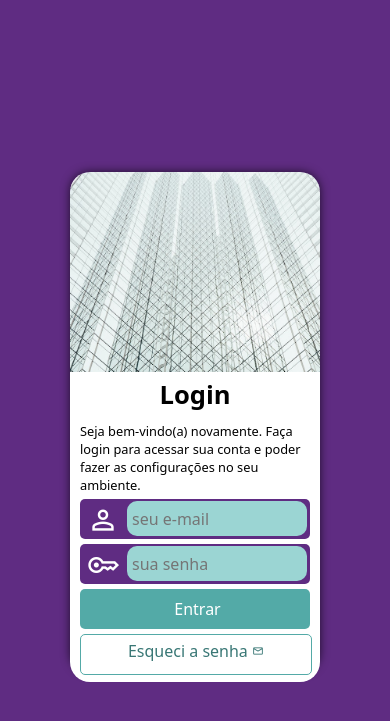
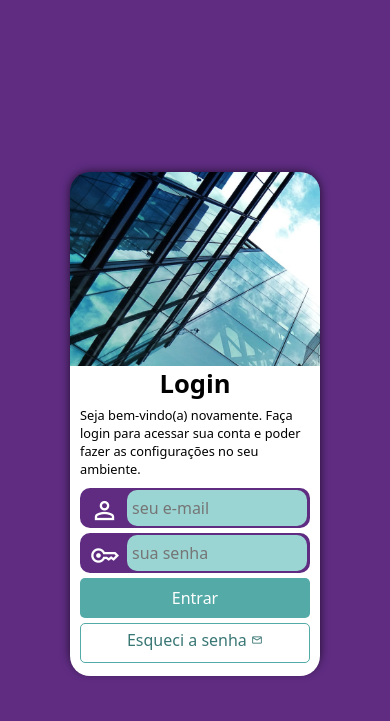
Before and after one commit to marioander/projeto-login, a PHP site: page / in a window 390 px wide. Shown: the top 721 px of the page. Run offline with PHP 8.4, Linux system fonts and the light colour scheme.

Commit message:
Concluí a versão para tablets

```diff
--- a/estilos/style.css
+++ b/estilos/style.css
@@ -11,6 +11,7 @@
     font-family: system-ui, -apple-system, BlinkMacSystemFont, 'Segoe UI', Roboto, Oxygen, Ubuntu, Cantarell, 'Open Sans', 'Helvetica Neue', sans-serif;
 }
 
+
 html, body {
     background-color: #5f2c82;
 }
@@ -18,7 +19,6 @@ html, body {
 h1 {
     text-align: center;
     font-size: 1.6em;
-    padding: 5px;
 }
 
 main > p {
@@ -42,7 +42,7 @@ iframe {
 main {
     position: absolute;
     top: 50%;
-    margin-top: -50px;
+    margin-top: -56px;
     left: 50%;
     margin-left: -125px;
     width: 250px;
@@ -52,91 +52,97 @@ main {
 }
 
 form {
-    height: 190px;
+    width: 100%;
+    height: auto;
 }
 
-#person {
-    font-size: 2em;
-    padding-top: 5px;
-    padding-left: 2px;
-
+.divs {
+    color: white;
+    background-color: #5f2c82;
+    margin: 5px 10px 0px 10px;
+    border-radius: 10px;
+    height: 40px;
 }
 
-input {
+#icones {
+    font-size: 29px;
+    padding-top: 8px;
+    padding-left: 10px;
+    text-align: center;
+}
+
+#idemail {
+    position: absolute;
     border-radius: 10px;
     border: none;
     background-color: #9bd5d3;
-    height: 35px;
+    height: 36px;
+    width: 175px;
+    margin-top: 2px;
     margin-left: 8px;
-    margin-top: 2px;
-    width: 175px;
-    position: absolute;
+    padding-left: 5px;
     font-size: 16px;
-    padding-left: 5px;
 }
 
-input:focus {
+#idemail:focus {
     background-color: white;
 }
 
-.pemail {
-    color: white;
-    background-color: #5f2c82;
-    margin: 0px 10px 0px 10px;
+#idsenha {
+    position: absolute;
+    border-radius: 10px;
+    border: none;
+    background-color: #9bd5d3;
+    height: 36px;
+    width: 175px;
+    margin-top: 2px;
+    margin-left: 8px;
     padding-left: 5px;
-    border-radius: 5px;
-    height: 40px;
+    font-size: 16px;
 }
 
-.psenha {
-    color: white;
-    background-color: #5f2c82;
-    margin: 5px 10px 0px 10px;
-    padding-left: 5px;
-    border-radius: 5px;
-    height: 40px;
+#idsenha:focus {
+    background-color: white;
 }
-
 
 #identrar {
     height: 40px;
+    width: calc(100% - 20px);
     color: white;
     background-color: #53aaa7;
     margin: 5px 10px 0px 10px;
-    width: 230px;
     border-radius: 5px;
     border: none;
     font-size: 1em;
+    display: block;
+    cursor: pointer;
 }
 
 #identrar:hover {
     background-color: #397775;
-    cursor: pointer;
+
 }
 
-#idesqueci {
+.divesqueci {
+    background-color: white;
+    margin: 5px 10px 0px 10px;
+    border-radius: 5px;
+    border: 1px solid #53aaa7;
+    height: 38px;
     text-align: center;
-    height: 39px;
-    color: #397775;
-    background-color: white;
-    width: 230px;
-    border-radius: 5px;
     font-size: 1em;
-    margin: 50px 10px 0px 10px;
-    border: 1px solid #53aaa7;
-    position: absolute;
 }
 
-#idesqueci:hover {
-    background-color: #5fc1be;
+.divesqueci:hover {
+    background-color: #6ad3d0;
 }
 
-#mail {
+a {
+    color: #397775;
+    text-decoration: none;
+}
+
+#iconemail {
     font-size: 12px;
     padding-top: 10px;
-
  }
-
-a {
-    text-decoration: none;
-}
--- a/index.html
+++ b/index.html
@@ -6,6 +6,7 @@
     <meta name="viewport" content="width=device-width, initial-scale=1.0">
     <title>Login</title>
     <link rel="stylesheet" href="estilos/style.css">
+    <link rel="stylesheet" href="estilos/mediaquery.css">
     <link rel="stylesheet" href="https://fonts.googleapis.com/css2?family=Material+Symbols+Outlined:opsz,wght,FILL,GRAD@48,700,1,-25" />
 </head>
 <body>
@@ -18,26 +19,22 @@
             Seja bem-vindo(a) novamente. Faça login para acessar sua conta e poder fazer as configurações no seu ambiente.
         </p>
         <form action="login.php" method="post" autocomplete="on">
-            <p class="pemail">
-                <label for="iemail"><span id="person" class="material-symbols-outlined">person</span></label>
-                <input type="email" name="email" id="iemail" placeholder="seu e-mail" required autocomplete="email">
-            </p>
 
-            <p class="psenha">
-                <label for="isenha"><span id="person" class="material-symbols-outlined">key</span></label>
-                <input type="password" name="senha" id="isenha" placeholder="sua senha" required autocomplete="current-password">
-            </p>
+            <div class="divs">
+                <label for="idemail"><span id="icones" class="material-symbols-outlined">person</span></label><input type="email" name="email" id="idemail" placeholder="seu e-mail" required autocomplete="email">
+            </div>
 
-            <p>
+            <div class="divs">
+                <label for="idsenha"><span id="icones" class="material-symbols-outlined">key</span></label><input type="password" name="senha" id="idsenha" placeholder="sua senha" required autocomplete="current-password">
+            </div>
+
+            <div>
                 <input class="entrar" id="identrar" type="submit" value="Entrar">
-            </p>
+            </div>
 
-            <a href="https://esqueci" id="idesqueci">Esqueci a senha <span id="mail" class="material-symbols-outlined">mail</span> <i></i>
-            </a>
-
+            <div class="divesqueci">
+                <a href="https://esqueci" id="idesqueci">Esqueci a senha <span id="iconemail" class="material-symbols-outlined">mail</span></a>
         </form>
-
     </main>
-
 </body>
 </html>
--- a/predio.html
+++ b/predio.html
@@ -8,10 +8,10 @@
     <style>
         body {
             height: 96vh;
-            background-image: url(imagens/building.jpg);
+            background-image: url(imagens/building2.jpg);
             background-repeat: no-repeat;
-            background-size: 100vh;
-            background-position: center center;
+            background-size: cover;
+            background-position: left top;
         }
     </style>
 </head>
```
Also changed, not shown: estilos/mediaquery.css (added, +81 -0 lines), imagens/building2.jpg (added).
